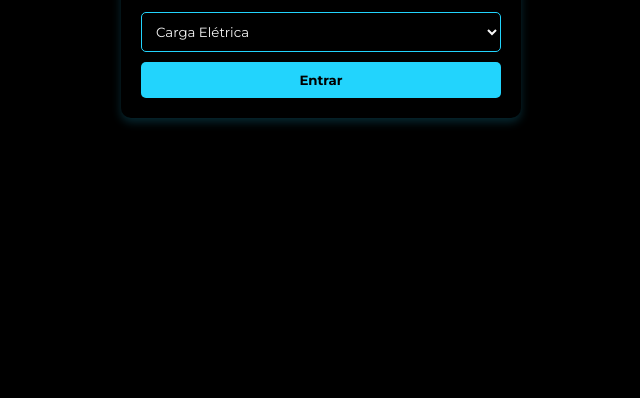
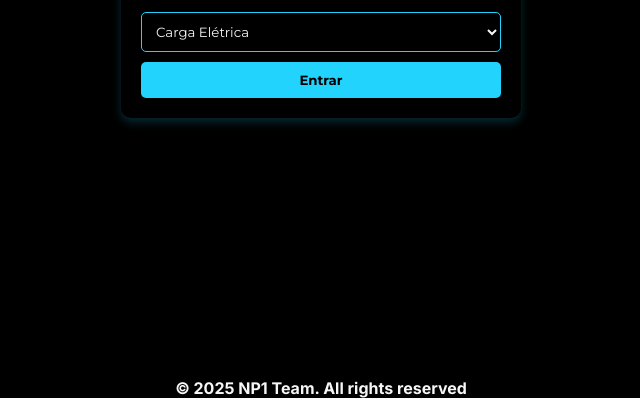
Before and after one commit to Luizotavio2/NP1, a plain HTML site: page index.html in a window 1280 px wide. Shown: the part 422-820 px from the top of the page, without its empty margins (319-959 px from the left). Drawn offline with Linux system fonts and the light colour scheme.

Commit message:
Added footer

```diff
--- a/index.html
+++ b/index.html
@@ -23,5 +23,8 @@
             </form>
         </div>
     </main>
+    <footer>
+        <center><p>© 2025 NP1  Team. All rights reserved</p></center>
+    </footer>
 </body>
 </html>
```
Also changed, not shown: cargaEletrica.html (+1 -1 lines).
